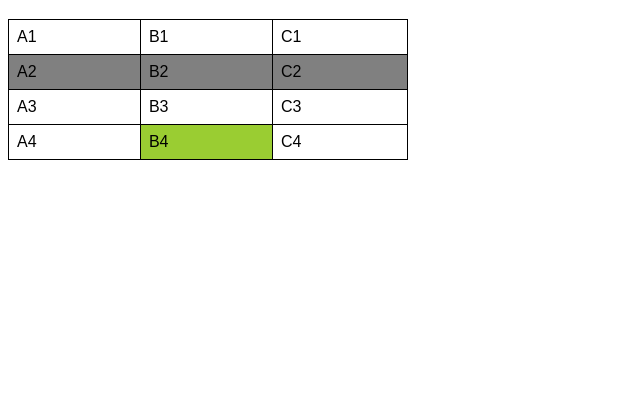
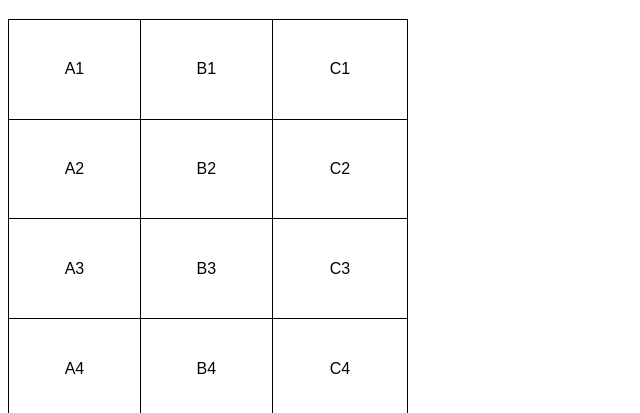
Before and after one commit to igor-mscsilva/html-css, a plain HTML site: page exercicios/ex023/tabela001.html in a window 1280 px wide. Shown: the part 61-474 px from the top of the page, without its empty margins (0-640 px from the left). Drawn offline with Linux system fonts and the light colour scheme.

Commit message:
Update tabela001.html

```diff
--- a/exercicios/ex023/tabela001.html
+++ b/exercicios/ex023/tabela001.html
@@ -12,22 +12,19 @@
 
         table{
             width: 400px;
+            height: 400px;
             border-collapse: collapse;
         }
 
-        tr.linha{
-            background-color: gray;
-
-        }
 
         td{
             border: 1px solid black;
             padding: 8px;
+            text-align: center; /*alinhamento horizontal*/
+            vertical-align: middle; /*alinhamento vertical*/
         }
 
-        td.dado{
-            background-color: yellowgreen;
-        }
+
     </style>
 </head>
 <body>
```
